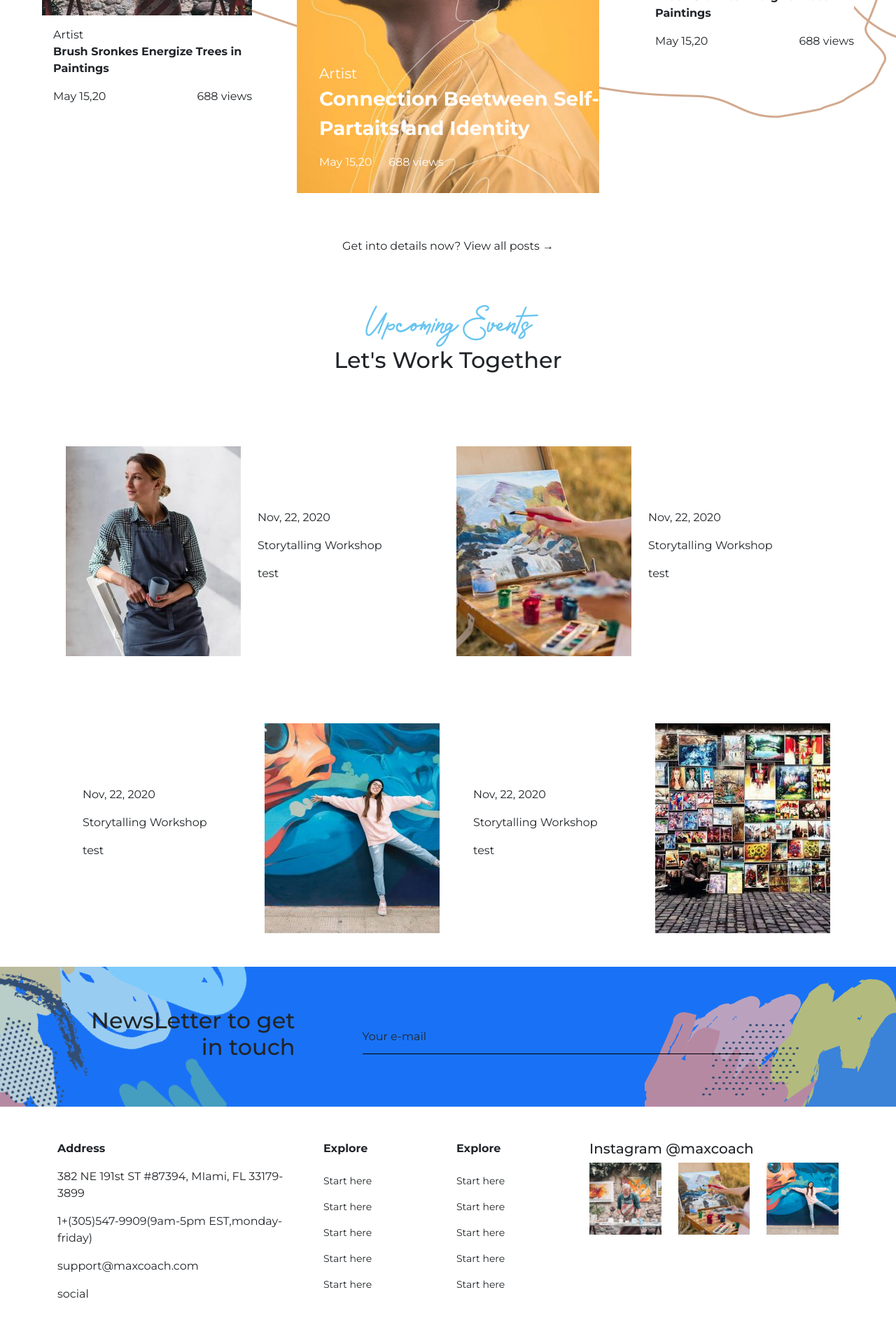
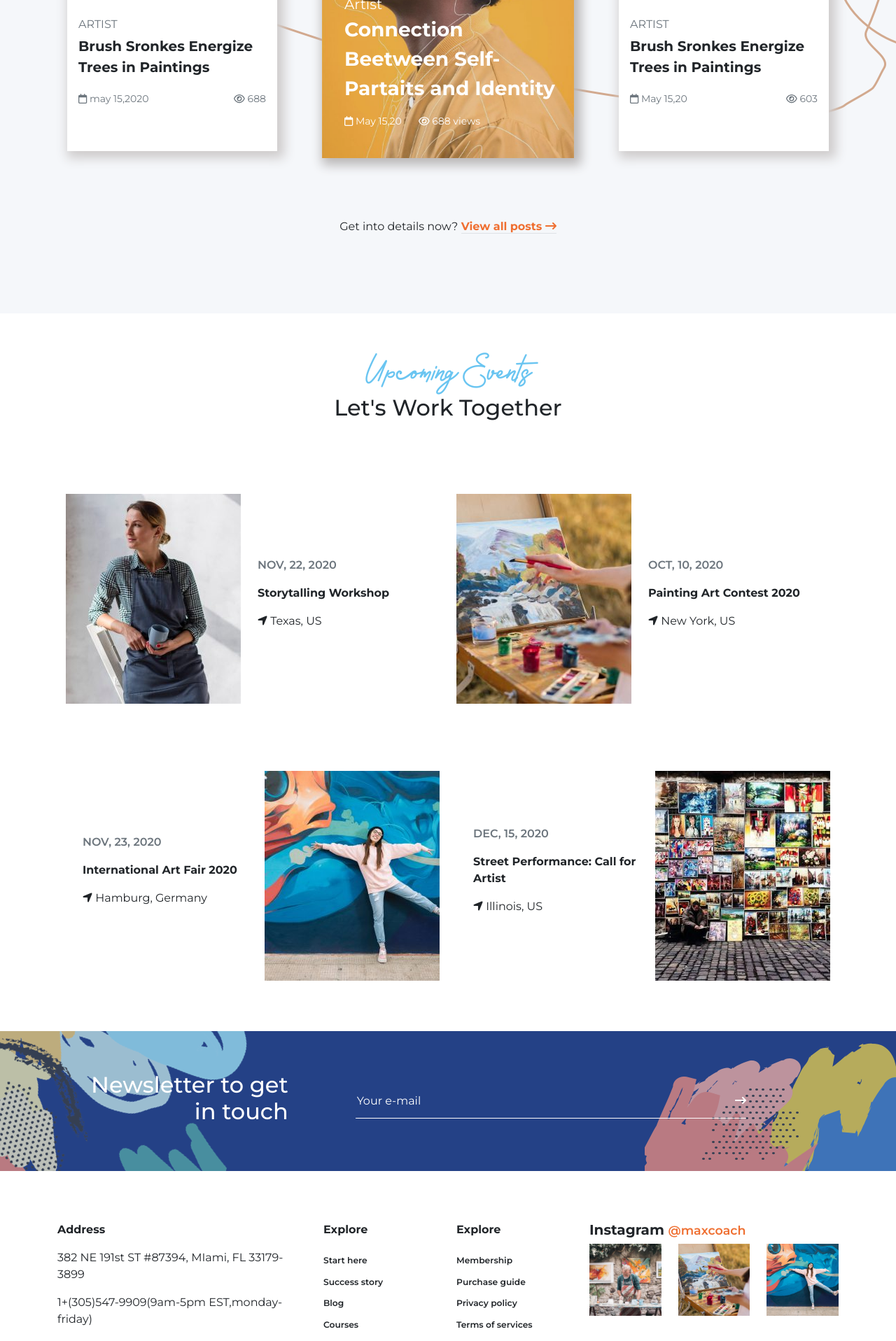
Before and after one commit to AndreaGhidara/proj-html-vuejs, a Vue app: page / in a window 1280 px wide. Shown: the part 4360-6277 px from the top of the page at 70% size. Built offline with nearby package versions, Linux system fonts and the light colour scheme.

Commit message:
restyling

```diff
--- a/src/components/AppAritclesAndTips.vue
+++ b/src/components/AppAritclesAndTips.vue
@@ -1,83 +1,85 @@
 <script >
+import ArticleCard from './ArticleCard.vue';
+
+
 
 export default {
   components: {
     nome: "AppAritclesAndTips",
+    ArticleCard
+  },
+  data() {
+    return {
+      articles: [
+        {
+          imgPath: "../assets/img/artist-blog-03-480x356.jpeg",
+          title:"Brush Sronkes Energize Trees in Paintings",
+          date: "may 15,2020",
+          view: 688,
+        },
+        {
+          imgPath: "../assets/img/artist-blog-01-480x356.jpg",
+          title: "Brush Sronkes Energize Trees in Paintings",
+          date: "May 15,20",
+          view: 603,
+        },
+      ]
+    }
+  },
+  methods: {
+    getImagePath: function (imgPath) {
+      return new URL(imgPath, import.meta.url).href;
+    }
+  }
 
-  },
-  mounted() {
-
-  }
 }
 </script>
 
 <template>
-  <div class="container-fluid back text-center">
+  <div class="container-fluid back p-5 text-center">
     <h2 class="artist">Aritcles And Tips</h2>
     <h2 class="pb-4">Latest from the Blog</h2>
     <div class="d-flex justify-content-center">
 
+      <!-- Article 1 -->
       <div class="d-flex align-items-center p-5">
-        <div class="cardCustom">
-          <div class="cardImg">
-            <img class="img-fluid" src="../assets/img/artist-blog-03-480x356.jpeg" alt="">
-          </div>
-          <div class="caradText bg-white text-start ps-3">
-            <p class="m-0 pt-3">Artist</p>
-            <p>
-              <strong>
-                Brush Sronkes Energize Trees in Paintings
-              </strong>
-            </p>
-            <p class="d-flex justify-content-between">
-              <span>May 15,20</span>
-              <span>688 views</span>
+        <ArticleCard :pathImg="getImagePath(this.articles[0].imgPath)" :title="this.articles[0].title" :date="this.articles[0].date" :view="this.articles[0].view"/>
+      </div>
+      <!-- Article 2 -->
+      <div class="p-3 CardContainer text-white">
+        <img class="img-fluid" src="../assets/img/artist-blog-02-500x680.jpg" alt="">
+
+        <div class="caradText text-start  ">
+          <div>
+            <p class="m-0 pt-3 fw-Medium  text-white fs-5">Artist</p>
+            <p class="fs-3 fw-bold">
+                Connection Beetween Self-Partaits and Identity
             </p>
           </div>
-        </div>
-
-      </div>
-
-      <div class="p-3 img text-white">
-        <img class="img-fluid" src="../assets/img/artist-blog-02-500x680.jpg" alt="">
-        <div class="caradText text-start ps-3 ">
-            <p class="m-0 pt-3 fs-5">Artist</p>
-            <p>
-              <strong class="fs-3">
-                Connection Beetween Self-Partaits and Identity
-              </strong>
-            </p>
-            <p >
-              <span>May 15,20</span>
-              <span class="ps-4">688 views</span>
-            </p>
-          </div>
-      </div>
-
-      <div class="d-flex p-5">
-        <div class="cardCustom">
-          <div class="cardImg">
-            <img class="img-fluid" src="../assets/img/artist-blog-01-480x356.jpg" alt="">
-          </div>
-          <div class="caradText bg-white text-start ps-3">
-            <p class="m-0 pt-3">Artist</p>
-            <p>
-              <strong>
-                Brush Sronkes Energize Trees in Paintings
-              </strong>
-            </p>
-            <p class="d-flex justify-content-between">
-              <span>May 15,20</span>
-              <span>688 views</span>
-            </p>
+          <div class="d-flex pb-5">
+              <small>
+                <i class="fa-regular fa-calendar"></i>
+                May 15,20
+              </small>
+              <small class="ps-4">
+                <i class="fa-regular fa-eye"></i>
+                688 views
+              </small>
           </div>
         </div>
-
+      </div>
+      <!-- Article 3 -->
+      <div class="d-flex align-items-start p-5">
+        <ArticleCard :pathImg="getImagePath(this.articles[1].imgPath)" :title="this.articles[1].title" :date="this.articles[1].date" :view="this.articles[1].view"/>
       </div>
 
     </div>
+    <!-- info -->
     <div class="py-5">
-      <p>Get into details now? View all posts &#8594;</p>
+      <p>
+        Get into details now?
+        <strong class="border-bottom">View all posts <i class="fa-solid fa-arrow-right-long"></i></strong>
+      </p>
     </div>
 
   </div>
@@ -86,22 +88,29 @@ export default {
 <style lang="scss" scoped>
 $Orange: #Ef6F31;
 
-.cardCustom {
-  width: 300px;
+img{
+  // filter: invert(50%) sepia(50%) saturate(0%) hue-rotate(0deg) brightness(50%) contrast(100%);
+  filter:brightness(90%) ;
+  box-shadow: 5px 5px 15px 5px #cecbcb;
 }
 
-.img{
+strong{
+  color: $Orange;
+}
+
+.CardContainer{
   display: block;
   position: relative;
 
   .caradText{
+    padding: 2rem;
     position: absolute;
-    bottom: 2rem;
-    left: 2rem;
+    bottom: 0;
   }
 }
 
 .back{
+  background-color: #f5f7fa;
   background-image: url("../assets/img/maxcoach-shape-03.png"),url(../assets/img/maxcoach-shape-12.png) ;
   background-repeat: no-repeat,no-repeat;
   background-position: 40% 40%, 39% 16%;
--- a/src/components/AppArtistCorse.vue
+++ b/src/components/AppArtistCorse.vue
@@ -102,6 +102,7 @@ export default {
 </template>
 
 <style lang="scss" scoped>
+
 $Orange: #Ef6F31;
 $Sky: #6AC5F1;
 
--- a/src/components/AppFooter.vue
+++ b/src/components/AppFooter.vue
@@ -5,6 +5,23 @@ import { Glide, GlideSlide } from 'vue-glide-js'
 export default {
   components: {
     nome: "AppTestimonials",
+  },
+  data() {
+    return {
+      exploreLink: [
+        "Start here",
+        "Success story",
+        "Blog",
+        "Courses",
+        "Contact us"
+      ],
+      informationLink: [
+        "Membership",
+        "Purchase guide",
+        "Privacy policy",
+        "Terms of services"
+      ],
+    }
   },
   mounted() {
 
@@ -15,71 +32,84 @@ export default {
 <template>
   <div class="container py-5">
     <div class="row">
+
+      <!-- part 1 -->
       <div class="col-4">
         <p class="fw-bold">Address</p>
-        <p>382 NE 191st ST #87394, MIami, FL 33179-3899</p>
-        <p>1+(305)547-9909(9am-5pm EST,monday-friday)</p>
-        <p>support@maxcoach.com</p>
+        <p class="fw-medium">382 NE 191st ST #87394, MIami, FL 33179-3899</p>
+        <p class="fw-medium">1+(305)547-9909(9am-5pm EST,monday-friday)</p>
+        <p class="fw-medium">support@maxcoach.com</p>
         <div>
-          social
+          <span class="pe-2 fs-5 text-secondary"><i class="fa-brands fa-facebook-f"></i></span>
+          <span class="px-2 fs-5 text-secondary"><i class="fa-brands fa-twitter"></i></span>
+          <span class="px-2 fs-5 text-secondary"><i class="fa-brands fa-instagram"></i></span>
+          <span class="px-2 fs-5 text-secondary"><i class="fa-brands fa-linkedin-in"></i></span>
         </div>
       </div>
 
+      <!-- part 2 -->
       <div class="col-2">
         <p class="fw-bold">Explore</p>
         <ul class="p-0">
-          <li>Start here</li>
-          <li>Start here</li>
-          <li>Start here</li>
-          <li>Start here</li>
-          <li>Start here</li>
+          <template v-for="link in this.exploreLink">
+            <li class="fw-semibold">
+              <small>
+                {{ link }}
+              </small>
+            </li>
+          </template>
         </ul>
       </div>
 
+      <!-- part 3 -->
       <div class="col-2">
         <p class="fw-bold">
           Explore
         </p>
         <ul class="p-0">
-          <li>Start here</li>
-          <li>Start here</li>
-          <li>Start here</li>
-          <li>Start here</li>
-          <li>Start here</li>
+          <template v-for="link in this.informationLink">
+            <li class="fw-semibold">
+              <small>
+                {{ link }}
+              </small>
+            </li>
+          </template>
         </ul>
       </div>
 
+      <!-- part 4 -->
       <div class="col-4">
-        <h5>Instagram <span class="cl-primary">@maxcoach</span></h5>
-
+        <h5 class="fw-bold">Instagram <small class="tagIg fw-semibold">@maxcoach</small></h5>
         <div class="row row-cols 3">
           <div class="col">
-            <img class="img-fluid"  src="../assets/img/120084500_197897808368764_8114555493043279565_n.jpg" alt="">
+            <img class="img-fluid" src="../assets/img/120084500_197897808368764_8114555493043279565_n.jpg" alt="">
           </div>
           <div class="col">
-            <img class="img-fluid"  src="../assets/img/120012142_177596140500760_8623485824101406058_n.jpg" alt="">
+            <img class="img-fluid" src="../assets/img/120012142_177596140500760_8623485824101406058_n.jpg" alt="">
           </div>
           <div class="col">
-            <img class="img-fluid"  src="../assets/img/120099363_364334431619755_7198812647386067017_n.jpg" alt="">
+            <img class="img-fluid" src="../assets/img/120099363_364334431619755_7198812647386067017_n.jpg" alt="">
           </div>
         </div>
+      </div>
 
-
-      </div>
     </div>
-
   </div>
 </template>
 
 <style lang="scss" scoped>
+$Orange: #Ef6F31;
 
+ul {
+  list-style: none;
+}
 
-  ul{
-    list-style: none;
-  }
+li {
+  padding: 0.3rem 0;
+  font-size: 14px;
+}
 
-  li{
-    padding: 0.5rem 0;
-    font-size: 14px;
-  }
+.tagIg {
+  color: $Orange;
+}
 </style>
--- a/src/components/AppJumbotron copy.vue
+++ /dev/null
@@ -1,148 +0,0 @@
-<script >
-
-export default {
-  components: {
-    nome: "AppJumbotron"
-  }
-}
-</script>
-
-<template>
-  <div class="container-fluid  box p-0">
-    <div class="mini-box h-100">
-      <img class="artist-shape-2" src="../assets/img/artist-shape-02.png" alt="">
-      <img class="artist-shape-3" src="../assets/img/artist-shape-03.png" alt="">
-      <img class="artist-2" src="../assets/img/artist-hero-image-02.jpg" alt="">
-      <img class="artist-1" src="../assets/img/artist-hero-image-01.jpg" alt="">
-      <img class="artist-3" src="../assets/img/artist-hero-image-03.png" alt="">
-      <img class="artist-4" src="../assets/img/artist-hero-image-04.jpg" alt="">
-      <img class="artist-shape-4" src="../assets/img/artist-shape-04.png" alt="">
-      <img class="artist-shape-1" src="../assets/img/artist-shape-01.png" alt="">
-      <img class="artist-shape-5" src="../assets/img/artist-shape-05.png" alt="">
-      <div class="shape">
-        <svg xmlns="http://www.w3.org/2000/svg" version="1.1" width="480px" height="480px" viewBox="0 0 200 202">
-          <path class="element-svg-1"
-            d="M139.374493,198.087515 C155.702187,206.99353 190.724846,197.001323 197.677982,159.049528 C204.827153,120.027728 184.496324,118.997566 188.045232,104.801934 C202.287755,83.6528313 204.827153,56.662651 190.073179,40.4146034 C153.570125,2.39058926 144.444362,48.0194062 114.025151,20.1351292 C101.727304,7.83728238 83.0989526,-6.73517414 56.2286492,3.40456297 C18.2385839,17.7404371 27.3303985,47.659333 27.3303985,69.3128542 C27.3303985,76.9370868 3.11408002,91.2696589 0.460095291,110.885776 C-2.88628833,135.619549 12.6277797,168.175291 27.3303985,179.329002 C50.6517938,205.692318 86.6478605,199.608476 102.87144,190.482713 C116.802125,182.646702 128.220783,192.003673 139.374493,198.087515 Z">
-          </path>
-        </svg>
-      </div>
-
-      <div class="text-center titleContent">
-        <h2 class="artist">Hello, Im Martin</h2>
-        <h2>
-          <strong>
-            Artist Coaching And Mentoring Might Be for You
-          </strong>
-        </h2>
-        <button class="btn text-white">
-          <strong>Get started today</strong>
-        </button>
-      </div>
-    </div>
-  </div>
-</template>
-
-<style lang="scss" scoped>
-$Orange: #Ef6F31;
-$Sky: #6AC5F1;
-$LightGray: #F5F5F5;
-$Black: #333333;
-$White:#ffffff;
-$BluRoyale: #1972F5;
-
-
-.box {
-  height: 45rem;
-  background-color: rgb(214, 218, 219);
-}
-
-.mini-box {
-  position: relative;
-
-  .artist-shape-3 {
-    position: absolute;
-    left: 0;
-    top: 10rem;
-  }
-
-  .artist-shape-2 {
-    position: absolute;
-    top: 0;
-    left: -3rem;
-  }
-
-  .artist-1 {
-    position: absolute;
-    bottom: 3rem;
-    left: 9rem;
-  }
-
-  .artist-2 {
-    position: absolute;
-    top: 6rem;
-    left: 21rem;
-    z-index: 1;
-  }
-
-  .artist-3 {
-    position: absolute;
-    z-index: 0;
-    bottom: 1rem;
-    left: 30rem;
-  }
-
-  .artist-4 {
-    width: 20rem;
-    position: absolute;
-    bottom: 4rem;
-    right: 20rem;
-    z-index: 1;
-  }
-
-  .artist-shape-1 {
-    position: absolute;
-    top: 0;
-    right: 10rem;
-  }
-
-  .artist-shape-4 {
-    height: 20rem;
-    rotate: 10deg;
-    position: absolute;
-    top: 4rem;
-    right: 13rem;
-    z-index: 0;
-  }
-
-  .artist-shape-5 {
-    position: absolute;
-    bottom: 0rem;
-    right: 11rem;
-    z-index: 0;
-  }
-
-  // TODO controllare la posizione
-  .element-svg-1{
-    fill: #B2E0F6;
-    position: absolute;
-    bottom: 0;
-  }
-
-  .titleContent {
-    inline-size: 35rem;
-    overflow-wrap: break-word;
-    position: absolute;
-    top: 50%;
-    left: 50%;
-    transform: translate(-50%, -50%);
-  }
-}
-
-button {
-  background-color: $Orange;
-
-
-  &:hover {
-    background-color: red;
-  }
-}</style>
--- a/src/components/AppNewsLetter.vue
+++ b/src/components/AppNewsLetter.vue
@@ -1,42 +1,96 @@
-<script >
-
+<script>
 
 export default {
+    nome: "AppNewsLetter",
     components: {
-        nome: "AppNewsLetter"
+
+    },
+    data(){
+        return {
+            exploreLink: [
+                "start here",
+                "success story",
+                "Blog",
+                "Courses",
+                "Contact us"
+            ],
+            InformationLink: [
+                "Membership",
+                "Purchase guide",
+                "Privacy policy",
+                "Terms of services"
+            ],
         }
+    },
+    methods:{
+
+    }
+
 }
 </script>
 
 <template>
-    <div class="boxed d-flex">
-        <div class="container d-flex align-items-center ">
+    <div class="boxed d-flex my-4">
+        <div class="container d-flex align-items-center text-white ">
             <h2 class="pe-5 ps-5  fs-2 text-end">
-                NewsLetter to get <br>
+                Newsletter to get <br>
                 in touch
             </h2>
 
             <div class="test d-flex align-items-center ms-5 h-25 w-50">
-                Your e-mail
+                <form class="w-100 d-flex align-items-center" action="#">
+                    <input class="text-white text-decoration-none" placeholder="Your e-mail" type="mail">
+                    <div class="send">
+                        <i class="fa-solid fa-arrow-right-long"></i>
+                    </div>
+                </form>
             </div>
         </div>
     </div>
 </template>
 
 <style lang="scss" scoped>
-$BluRoyale: #1972F5;
+$Blu: #244186;
 
-    .boxed{
+::placeholder {
+    /* Chrome, Firefox, Opera, Safari 10.1+ */
+    color: #fff;
+    opacity: 1;
+    /* Firefox */
+}
+
+:-ms-input-placeholder {
+    /* Internet Explorer 10-11 */
+    color: #fff;
+}
+
+::-ms-input-placeholder {
+    /* Microsoft Edge */
+    color: #fff;
+}
+
+input {
+    background-color: transparent;
+    border: none;
+    outline: none;
+    width: 100%;
+}
+
+.boxed {
     height: 200px;
-        background-color: $BluRoyale;
+    background-color: $Blu;
     background-image: url(../assets/img/artist-shape-color-paint-bottom-right.png), url(../assets/img/artist-shape-color-paint-top-left.png);
     background-repeat: no-repeat, no-repeat;
-        background-position: 100% 100%, -0% 0% ;
+    background-position: 100% 100%, -0% 0%;
+
+    .send {
+    cursor: pointer;
+    }
 }
 
-    .test{
+.test {
     margin: 0;
     padding: 0;
-        border-bottom: 1px solid black;
+    border-bottom: 1px solid rgb(255, 253, 253);
 }
 </style>
--- a/src/components/AppUpcomingEvents.vue
+++ b/src/components/AppUpcomingEvents.vue
@@ -1,9 +1,47 @@
 <script >
+import CardEvent from './CardEvent.vue';
+
 
 export default {
+  nome: "AppUpcomingEvents",
   components: {
-    nome: "AppUpcomingEvents",
+    CardEvent,
+  },
+  data(){
+    return{
+      UpEvents:[
+        {
+          pathImg:"../assets/img/artist-event-04-250x300.jpg",
+          data:"NOV, 22, 2020",
+          event:"Storytalling Workshop",
+          location:"Texas, US",
+        },
+        {
+          pathImg:"../assets/img/artist-event-03-250x300.jpg",
+          data:"OCT, 10, 2020",
+          event:"Painting Art Contest 2020",
+          location:"New York, US",
+        },
+        {
+          pathImg:"../assets/img/artist-event-02-250x300.jpg",
+          data:"NOV, 23, 2020",
+          event:"International Art Fair 2020",
+          location:"Hamburg, Germany",
+        },
+        {
+          pathImg:"../assets/img/artist-event-01-250x300.jpg",
+          data:"DEC, 15, 2020",
+          event:"Street Performance: Call for Artist",
+          location:"Illinois, US",
+        },
+      ]
 
+    }
+  },
+  methods:{
+    getImagePath: function (imgPath) {
+      return new URL(imgPath, import.meta.url).href;
+    }
   },
   mounted() {
 
@@ -14,45 +52,18 @@ export default {
 <template>
   <div>
     <div class="container text-center">
-      <div class="pb-5">
+      <div class="py-5">
         <h2 class="artist">Upcoming Events</h2>
         <h2>Let's Work Together</h2>
       </div>
 
       <div class="container">
         <div class="row row-cols-2">
-          <div class="col d-flex align-items-center py-5">
-            <img src="../assets/img/artist-event-04-250x300.jpg" alt="">
-            <div class="w-100 cardText ps-4 text-start">
-              <p>Nov, 22, 2020</p>
-              <p>Storytalling Workshop</p>
-              <p>test</p>
-            </div>
-          </div>
-          <div class="col d-flex align-items-center py-5">
-            <img src="../assets/img/artist-event-03-250x300.jpg" alt="">
-            <div class="w-100 cardText ps-4 text-start">
-              <p>Nov, 22, 2020</p>
-              <p>Storytalling Workshop</p>
-              <p>test</p>
-            </div>
-          </div>
-          <div class="col d-flex align-items-center py-5">
-            <img class="order-1" src="../assets/img/artist-event-02-250x300.jpg" alt="">
-            <div class="w-100 cardText ps-4 text-start">
-              <p>Nov, 22, 2020</p>
-              <p>Storytalling Workshop</p>
-              <p>test</p>
-            </div>
-          </div>
-          <div class="col d-flex align-items-center py-5">
-            <img class="order-1" src="../assets/img/artist-event-01-250x300.jpg" alt="">
-            <div class="w-100 cardText ps-4 text-start">
-              <p>Nov, 22, 2020</p>
-              <p>Storytalling Workshop</p>
-              <p>test</p>
-            </div>
-          </div>
+          <CardEvent :pathImg="this.getImagePath(this.UpEvents[0].pathImg)" :data="this.UpEvents[0].data" :event="this.UpEvents[0].event" :location="this.UpEvents[0].location"/>
+          <CardEvent :pathImg="this.getImagePath(this.UpEvents[1].pathImg)" :data="this.UpEvents[1].data" :event="this.UpEvents[1].event" :location="this.UpEvents[1].location"/>
+          <CardEvent class="flex-row-reverse" :pathImg="this.getImagePath(this.UpEvents[2].pathImg)" :data="this.UpEvents[2].data" :event="this.UpEvents[2].event" :location="this.UpEvents[2].location"/>
+          <CardEvent class="flex-row-reverse" :pathImg="this.getImagePath(this.UpEvents[3].pathImg)" :data="this.UpEvents[3].data" :event="this.UpEvents[3].event" :location="this.UpEvents[3].location"/>
+
         </div>
       </div>
 
--- /dev/null
+++ b/src/components/ArticleCard.vue
@@ -0,0 +1,66 @@
+<script >
+
+export default {
+  nome: "ArticleCard",
+  components: {
+  },
+  props: {
+    pathImg: String,
+    title: String,
+    date: String,
+    view: Number,
+  }
+}
+</script>
+
+<template>
+  <div class="cardCustom">
+    <div class="cardImg">
+      <img class="img-fluid" :src="pathImg" alt="">
+    </div>
+    <div class="caradText bg-white text-start p-3">
+
+      <p class="m-0 pt-3 fw-Medium text-secondary">
+        ARTIST
+      </p>
+
+      <p class="fw-bold py-1 fs-5">
+        {{ title }}
+      </p>
+
+      <div class="d-flex justify-content-between pb-5">
+
+        <small class="text-secondary">
+          <i class="fa-regular fa-calendar"></i>
+          {{ date }}
+        </small>
+
+        <small class="text-secondary">
+          <i class="fa-regular fa-eye"></i>
+          {{ view }}
+        </small>
+
+      </div>
+    </div>
+  </div>
+</template>
+
+<style lang="scss" scoped>
+$Orange: #Ef6F31;
+
+.cardCustom {
+  width: 300px;
+  box-shadow: 5px 5px 15px 5px #cecbcb;
+}
+
+.img {
+  display: block;
+  position: relative;
+
+  .caradText {
+    position: absolute;
+    bottom: 2rem;
+    left: 2rem;
+  }
+}
+</style>
--- /dev/null
+++ b/src/components/CardEvent.vue
@@ -0,0 +1,48 @@
+<script >
+
+export default {
+  nome: "CardEvent",
+  components: {
+  },
+  props: {
+    pathImg: String,
+    data: String,
+    event: String,
+    location: String,
+  }
+}
+</script>
+
+<template>
+  <div class="d-flex align-items-center py-5">
+    <img :src="pathImg" alt="">
+    <div class="w-100 cardText ps-4 text-start">
+      <p class="data text-secondary fw-semibold">{{data}}</p>
+      <p class="event fw-bold">{{event}}</p>
+      <p>
+        <i class="fa-solid fa-location-arrow"></i>
+        {{location}}
+      </p>
+    </div>
+  </div>
+</template>
+
+<style lang="scss" scoped>
+$Orange: #Ef6F31;
+
+.cardCustom {
+  width: 300px;
+  box-shadow: 5px 5px 15px 5px #cecbcb;
+}
+
+.img {
+  display: block;
+  position: relative;
+
+  .caradText {
+    position: absolute;
+    bottom: 2rem;
+    left: 2rem;
+  }
+}
+</style>
--- a/src/style.scss
+++ b/src/style.scss
@@ -9,7 +9,6 @@ $BluRoyale: #1972F5;
 
 
 *{
-
     font-family: 'Montserrat', sans-serif;
     .artist {
             font-family:"RossellaDemo";
```
Lines whose indentation alone changed are shown as unchanged.
